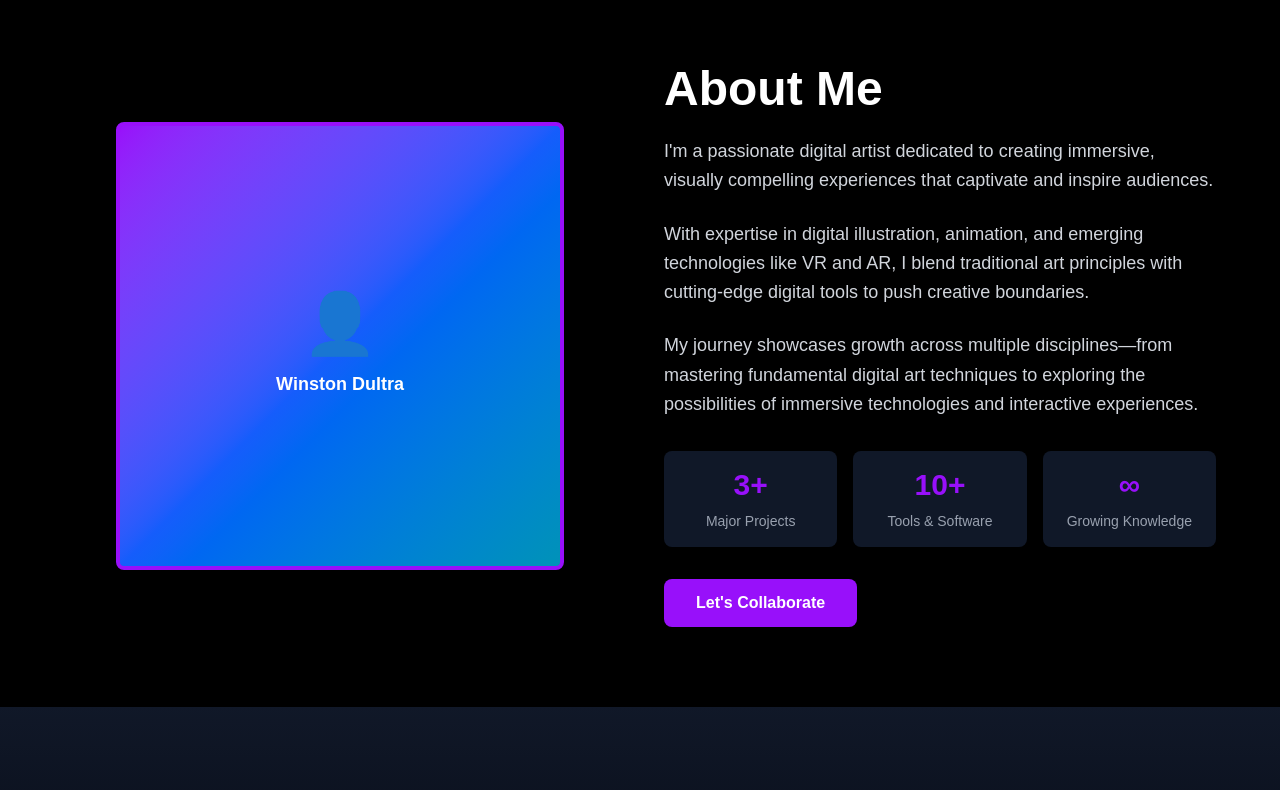
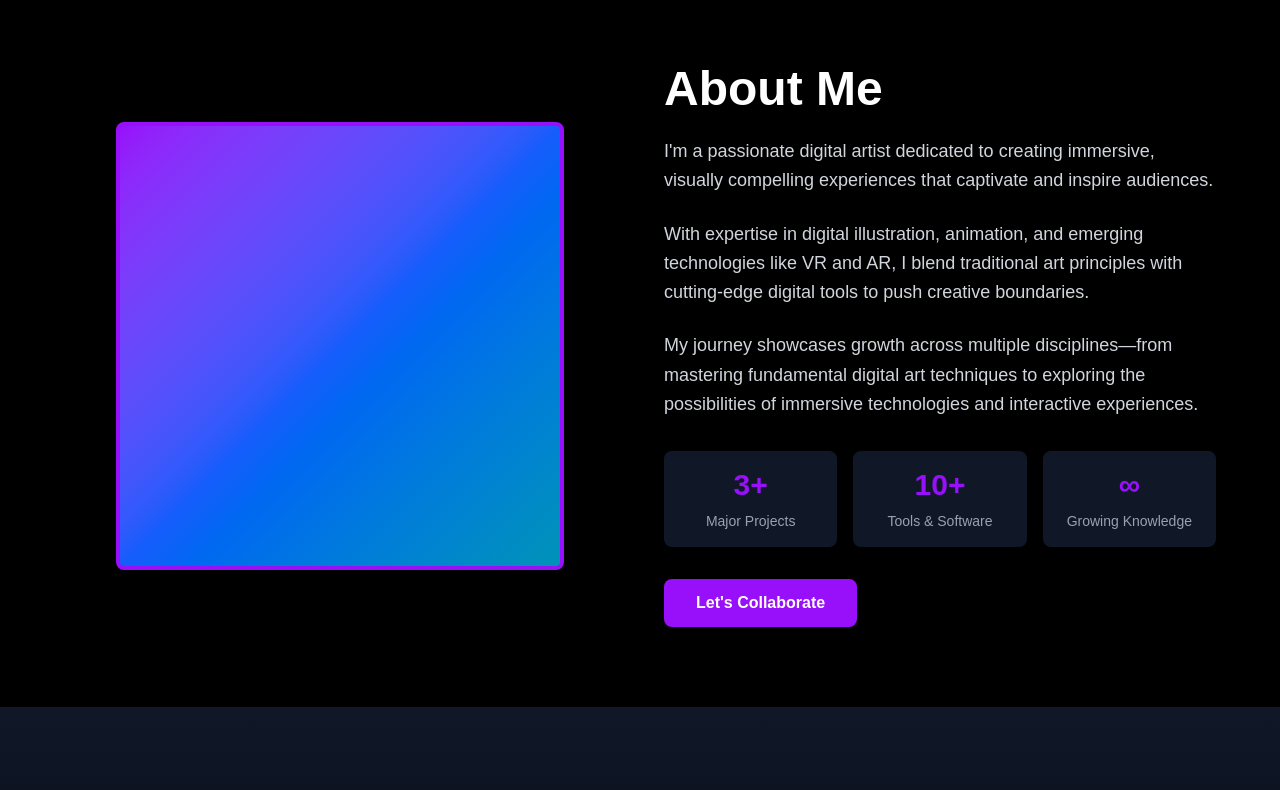
Before and after one commit to winstondultra-source/dultra_portfolio, a Next.js app: page / in a window 1280 px wide. Shown: the part 880-1670 px from the top of the page. Built offline with nearby package versions, Linux system fonts and the light colour scheme.

Commit message:
Update About section to display profile image with fallback

```diff
--- a/components/About.tsx
+++ b/components/About.tsx
@@ -1,18 +1,28 @@
 'use client';
+
+import Image from 'next/image';
 
 export default function About() {
   return (
     <section className="py-20 bg-black text-white px-4">
       <div className="max-w-6xl mx-auto">
         <div className="grid md:grid-cols-2 gap-12 items-center">
-          {/* Photo Placeholder */}
+          {/* Photo */}
           <div className="flex justify-center">
             <div className="relative w-full max-w-md">
-              <div className="rounded-lg overflow-hidden shadow-2xl border-4 border-purple-600 bg-gradient-to-br from-purple-600 via-blue-600 to-cyan-600 aspect-square flex items-center justify-center">
-                <div className="text-center">
-                  <div className="text-6xl mb-4">👤</div>
-                  <p className="text-white text-lg font-semibold">Winston Dultra</p>
-                </div>
+              <div className="rounded-lg overflow-hidden shadow-2xl border-4 border-purple-600 aspect-square bg-gradient-to-br from-purple-600 via-blue-600 to-cyan-600 flex items-center justify-center overflow-hidden">
+                <Image
+                  src="/images/profile.jpg"
+                  alt="Winston Dultra - Digital Artist"
+                  width={400}
+                  height={500}
+                  className="w-full h-full object-cover"
+                  priority
+                  onError={(e) => {
+                    // If image fails to load, show placeholder
+                    e.currentTarget.style.display = 'none';
+                  }}
+                />
               </div>
             </div>
           </div>
```
Also changed, not shown: public/images/profile.jpg (added).
